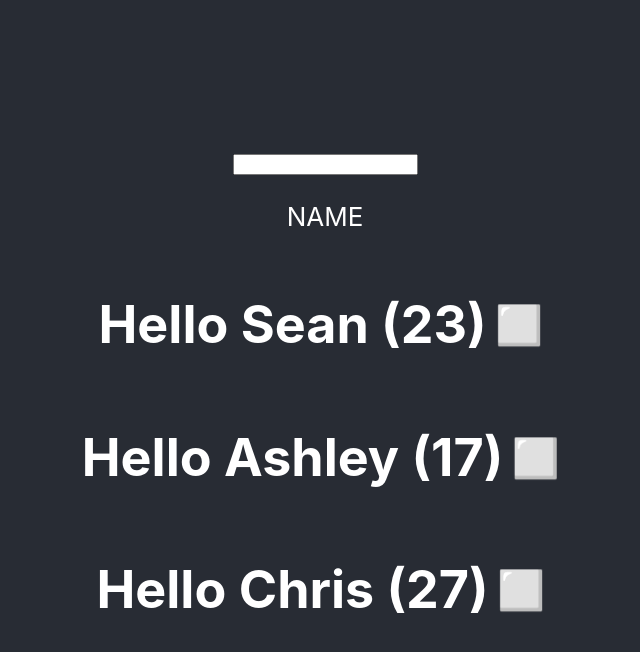
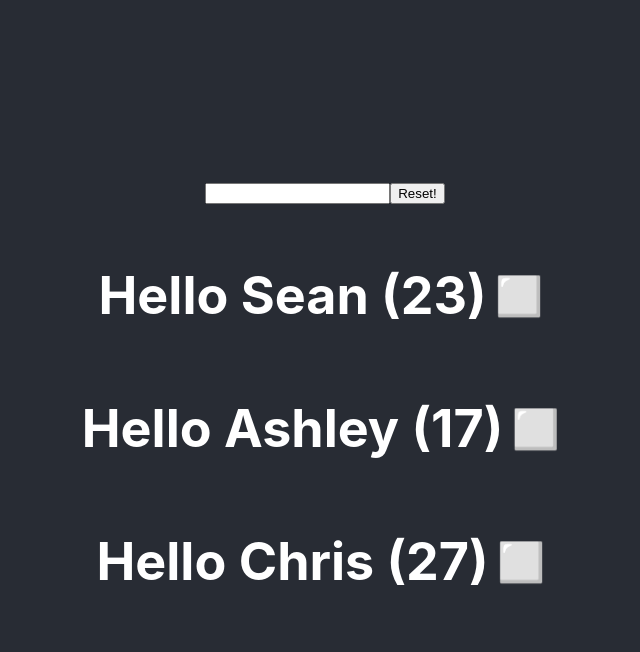
Before and after one commit to seanpoconnell/react, a React (Create React App) app: page / in a window 1280 px wide. Shown: the top 652 px of the page, without its empty margins (315-955 px from the left). Built offline with nearby package versions, Linux system fonts and the light colour scheme.

Commit message:
display user input name

```diff
--- a/src/Name.jsx
+++ b/src/Name.jsx
@@ -1,11 +1,25 @@
 import React, { Component } from 'react' ;
 
 class Name extends Component {
+  state = {
+    name: ''
+  }
+
+  handleChange = (event) => {
+    this.setState({name: event.target.value})
+  }
+
+  resetName = () => {
+    this.setState({ name: "" })
+  }
+
+  // everytime your state or props change the render will run again
   render() {
     return(
       <div>
-        <input type="text" />
-        <p>NAME</p>
+        <input type="text" onChange={this.handleChange} value={this.state.name}/>
+        <button onClick={this.resetName}>Reset!</button>
+        <p>{this.state.name}</p>
       </div>
     );
   }
```
